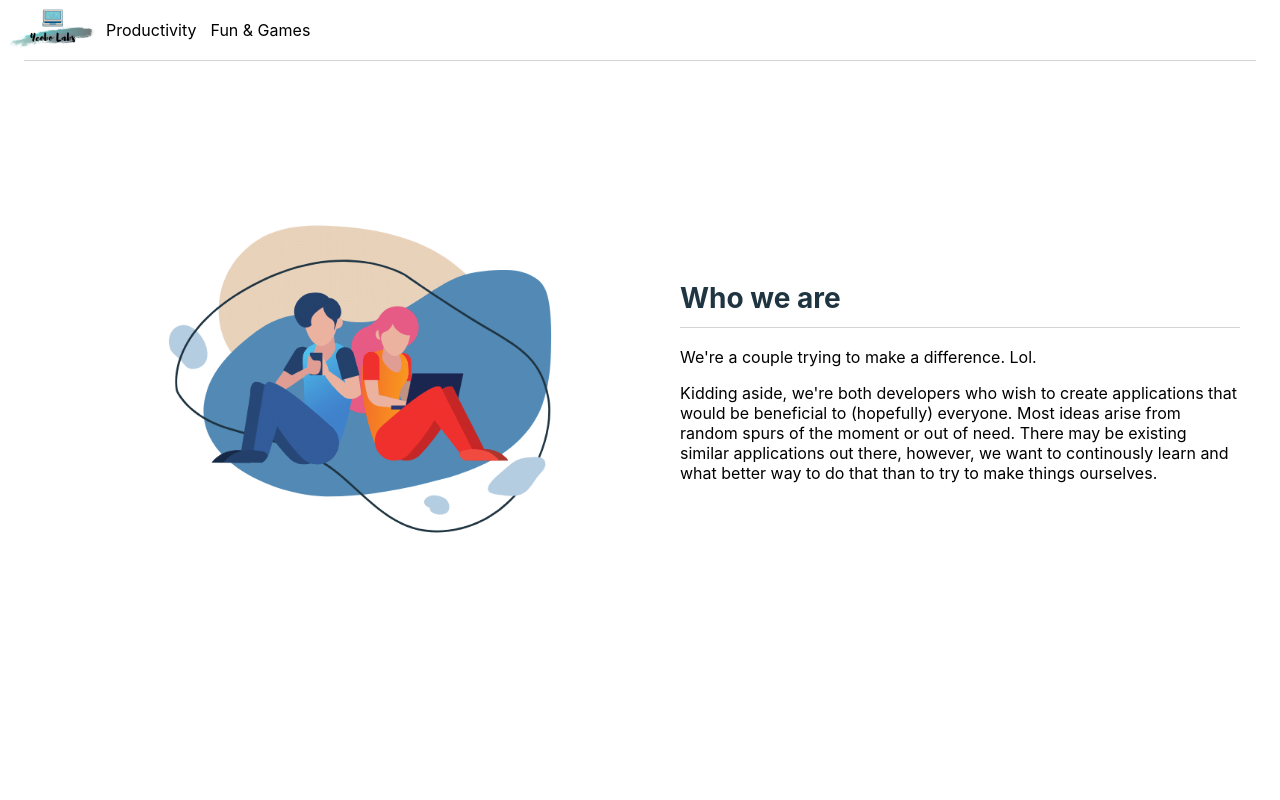
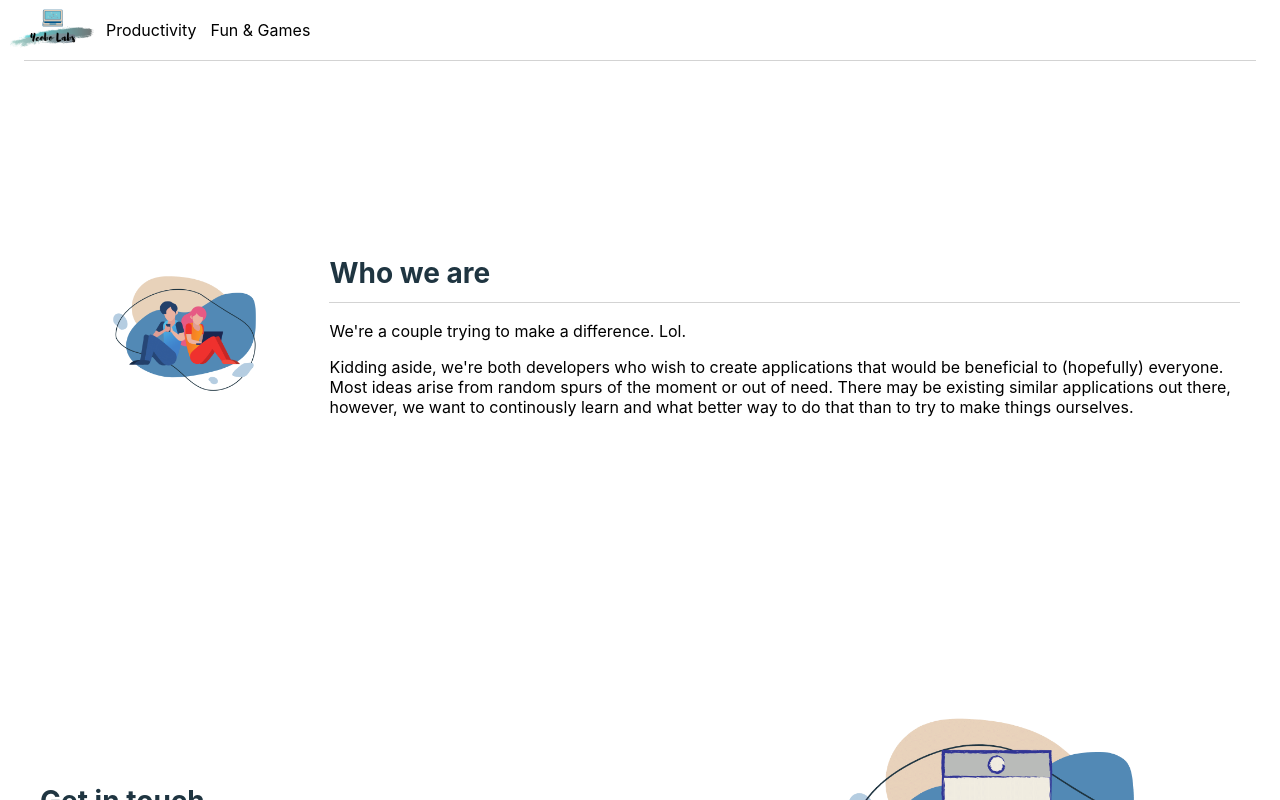
Before and after one commit to yeobo-labs/web, a React (Create React App) app in the folder web-react/: page / in a window 1280 px wide. Shown: the top 800 px of the page. Built offline with nearby package versions, Linux system fonts and the light colour scheme.

Commit message:
use css modules in layout component

```diff
--- a/web-react/src/components/layout/layout-animation.css
+++ b/web-react/src/components/layout/layout-animation.module.css
@@ -1,4 +1,4 @@
-.will-reveal {
+.willReveal {
     transform: translateY(200px);
     opacity: 0;
 }
--- a/web-react/src/components/layout/layout.css
+++ b/web-react/src/components/layout/layout.module.css
@@ -1,50 +1,50 @@
-.mediaTextSection__row {
+.mediaTextSectionRow {
     margin: 0 auto;
     display: flex;
     align-items: center;
     min-height: 500px
 }
 
-.mediaTextSection__contentMedia__container {
+.mediaTextSectionContentMediaContainer {
     width: 50%;
     text-align: center;
     overflow: hidden;
 }
 
-.mediaTextSection__contentMedia__container img,
-.mediaTextSection__contentMedia__container video {
+.mediaTextSectionContentMediaContainer img,
+.mediaTextSectionContentMediaContainer video {
     width: 100%;
 }
 
-.mediaTextSection__contentText__container--right,
-.mediaTextSection__contentText__container--left {
+.mediaTextSectionContentTextContainerRight,
+.mediaTextSectionContentTextContainerLeft {
     width: 50%;
 }
 
-.mediaTextSection__contentText__heading {
+.mediaTextSectionContentTextHeading {
     color: #1F3541;
     padding-bottom: 12px;
     border-bottom: solid 1px lightgray;
 }
 
-.mediaTextSection__contentText__content {
+.mediaTextSectionContentTextContent {
     font-size: medium;
     margin-top: 18px;
 }
 
 @media screen and (max-width: 840px) {
-    .mediaTextSection__row {
+    .mediaTextSectionRow {
         flex-direction: column;
         align-items: flex-start;
     }
 
-    .mediaTextSection__contentMedia__container {
+    .mediaTextSectionContentMediaContainer {
         width: 100%;
         margin: 0;
     }
 
-    .mediaTextSection__contentText__container--right,
-    .mediaTextSection__contentText__container--left {
+    .mediaTextSectionContentTextContainer--right,
+    .mediaTextSectionContentTextContainer--left {
         width: 75%;
         margin: auto;
         padding: 0;
--- a/web-react/src/components/layout/media-text-section.tsx
+++ b/web-react/src/components/layout/media-text-section.tsx
@@ -2,8 +2,7 @@ import React from 'react';
 import { useWindowSize } from '../../hooks/useWindowSize';
 import { Media } from './render-media';
 import { Content, MediaTextSectionProps } from './render-content';
-import './layout.css';
-import './layout-animation.css';
+import layoutStyles from './layout.module.css';
 
 const MediaTextSection = (props: MediaTextSectionProps) => {
     const { width } = useWindowSize();
@@ -19,7 +18,7 @@ const MediaTextSection = (props: MediaTextSectionProps) => {
     const first = mediaSide === 'left' ? mediaContent : textContent;
     const second = mediaSide === 'left' ? textContent : mediaContent;
 
-    return (<div className="mediaTextSection__row">
+    return (<div className={layoutStyles.mediaTextSectionRow}>
         {first}
         {second}
     </div>);
--- a/web-react/src/components/layout/render-content.tsx
+++ b/web-react/src/components/layout/render-content.tsx
@@ -1,6 +1,9 @@
+import classNames from "classnames";
 import React from "react";
 import { observeIntersect } from "../../util";
 import { MediaTextSectionMediaProps } from "./render-media";
+import layoutStyles from './layout.module.css';
+import animationStyles from './layout-animation.module.css';
 
 export type MediaTextSectionProps = MediaTextSectionMediaProps & {
     heading: string;
@@ -13,10 +16,12 @@ export class Content extends React.Component<Omit<MediaTextSectionProps, 'image'
     ref = React.createRef<any>();
 
     render() {
+        const classes = classNames(layoutStyles[`mediaTextSectionContentTextContainer--${this.props.mediaSide}`],
+            animationStyles.willReveal);
         return (
-            <div className={`mediaTextSection__contentText__container--${this.props.mediaSide} will-reveal`} ref={this.ref}>
-                <h1 className="mediaTextSection__contentText__heading">{this.props.heading}</h1>
-                <div className="mediaTextSection__contentText__content">
+            <div className={classes} ref={this.ref}>
+                <h1 className={layoutStyles.mediaTextSectionContentTextHeading}>{this.props.heading}</h1>
+                <div className={layoutStyles.mediaTextSectionContentTextContent}>
                     {this.props.children}
                 </div>
             </div>
@@ -26,9 +31,9 @@ export class Content extends React.Component<Omit<MediaTextSectionProps, 'image'
         if(this.ref?.current) {
             this.observer = observeIntersect(this.ref.current, () => {
                 setTimeout(() => {
-                    this.ref.current?.classList.add('revealing')
+                    this.ref.current?.classList.add(animationStyles.revealing)
                     setTimeout(() => {
-                        this.ref.current?.classList.add('revealed')
+                        this.ref.current?.classList.add(animationStyles.revealed)
                     }, 600);
                 }, 300);
             })
--- a/web-react/src/components/layout/render-media.tsx
+++ b/web-react/src/components/layout/render-media.tsx
@@ -1,7 +1,10 @@
+import classNames from "classnames";
 import React from "react";
 import { ImageProps } from '../../types/image';
 import { VideoProps } from '../../types/video';
 import { observeIntersect } from "../../util";
+import layoutStyles from './layout.module.css';
+import animationStyles from './layout-animation.module.css';
 
 export type MediaTextSectionMediaProps = {
     image?: ImageProps;
@@ -29,12 +32,18 @@ export class Media extends React.Component<MediaTextSectionMediaProps, { reveale
     }
     render() {
         const { video, image } = this.props;
+
+        const classes = classNames(layoutStyles.mediaTextSectionContentMediaContainer,
+            animationStyles.willReveal, {
+                [animationStyles.revealing]: this.state.revealed,
+                [animationStyles.revealed]: this.state.revealed
+            })
         return (
-            <figure className={`mediaTextSection__contentMedia__container will-reveal ${this.state.revealed ? 'revealing revealed' : ''}`} ref={this.ref}>
+            <figure className={classes} ref={this.ref}>
                 {video
                     ? <video {...video} />
                     : (image
-                        ? <img {...image} alt={image.alt || ''} className="mediaTextSection__contentMedia__image" />
+                        ? <img {...image} alt={image.alt || ''} />
                         : <div />)
                 }
             </figure>
```
